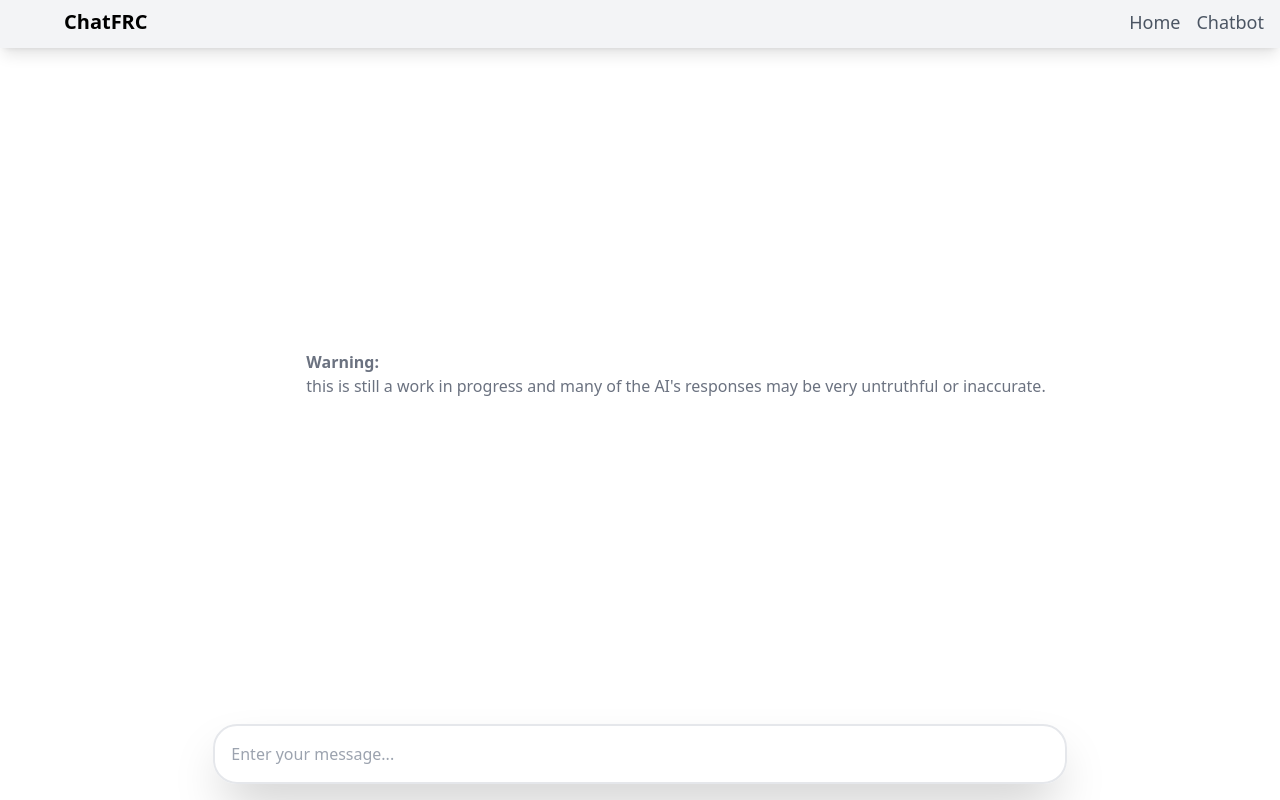
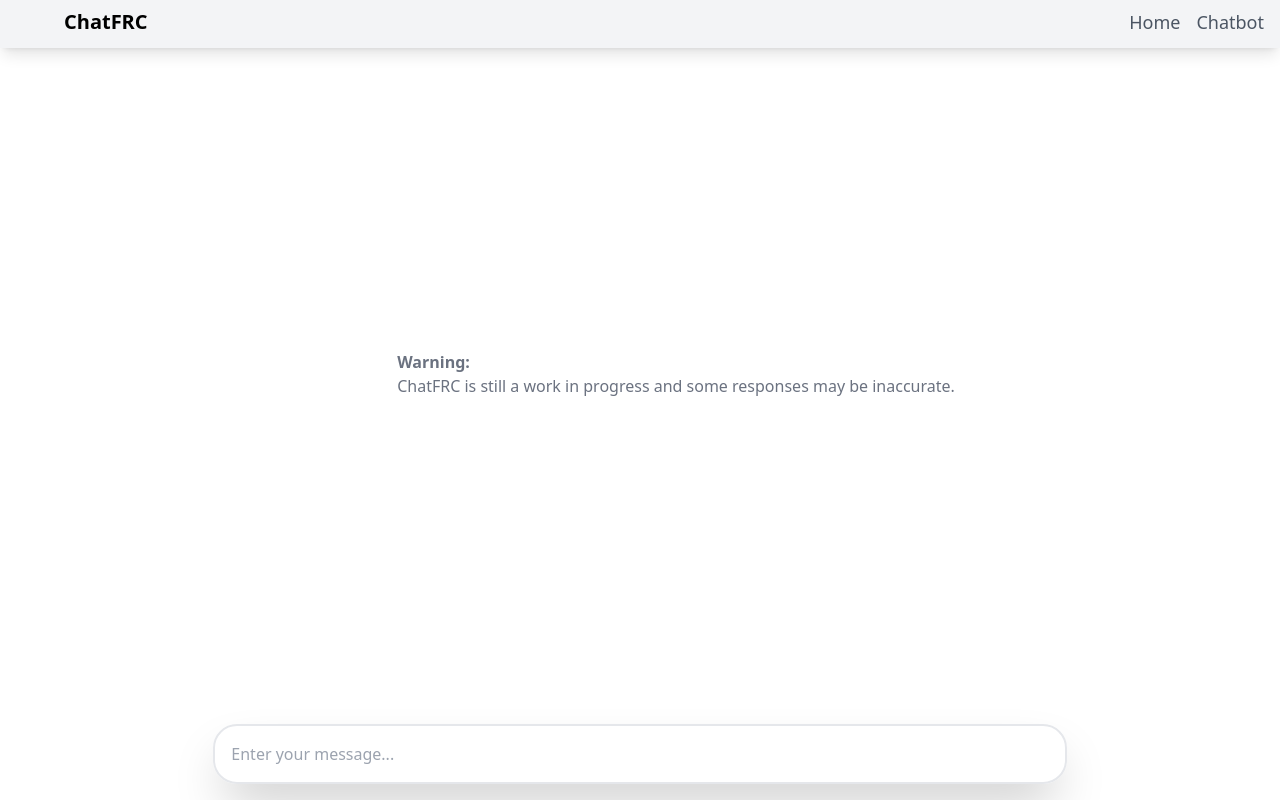
Before and after one commit to frc971/chatfrc, a SvelteKit app: page / in a window 1280 px wide. Built offline with nearby package versions, Linux system fonts and the light colour scheme; some icons are missing.

Commit message:
Update warning text
Signed-off-by: Maxwell Henderson <mxwhenderson@gmail.com>

```diff
--- a/src/routes/Warning.svelte
+++ b/src/routes/Warning.svelte
@@ -7,9 +7,6 @@
 	<Icon src={ExclamationCircle} class="w-8 h-8" />
 	<span>
 		<h2 class="font-bold">Warning:</h2>
-		<p>
-			this is still a work in progress and many of the AI's responses may be very untruthful or
-			inaccurate.
-		</p>
+		<p>ChatFRC is still a work in progress and some responses may be inaccurate.</p>
 	</span>
 </div>
```
